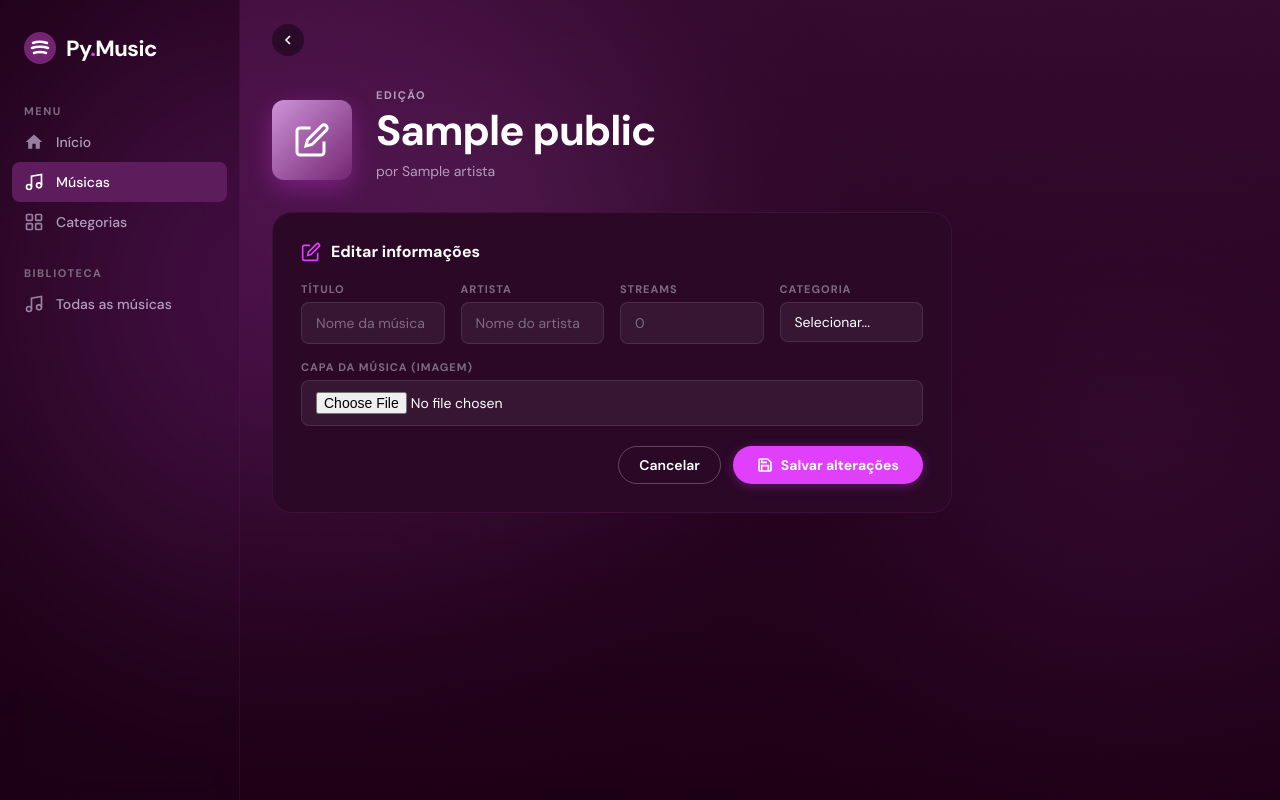
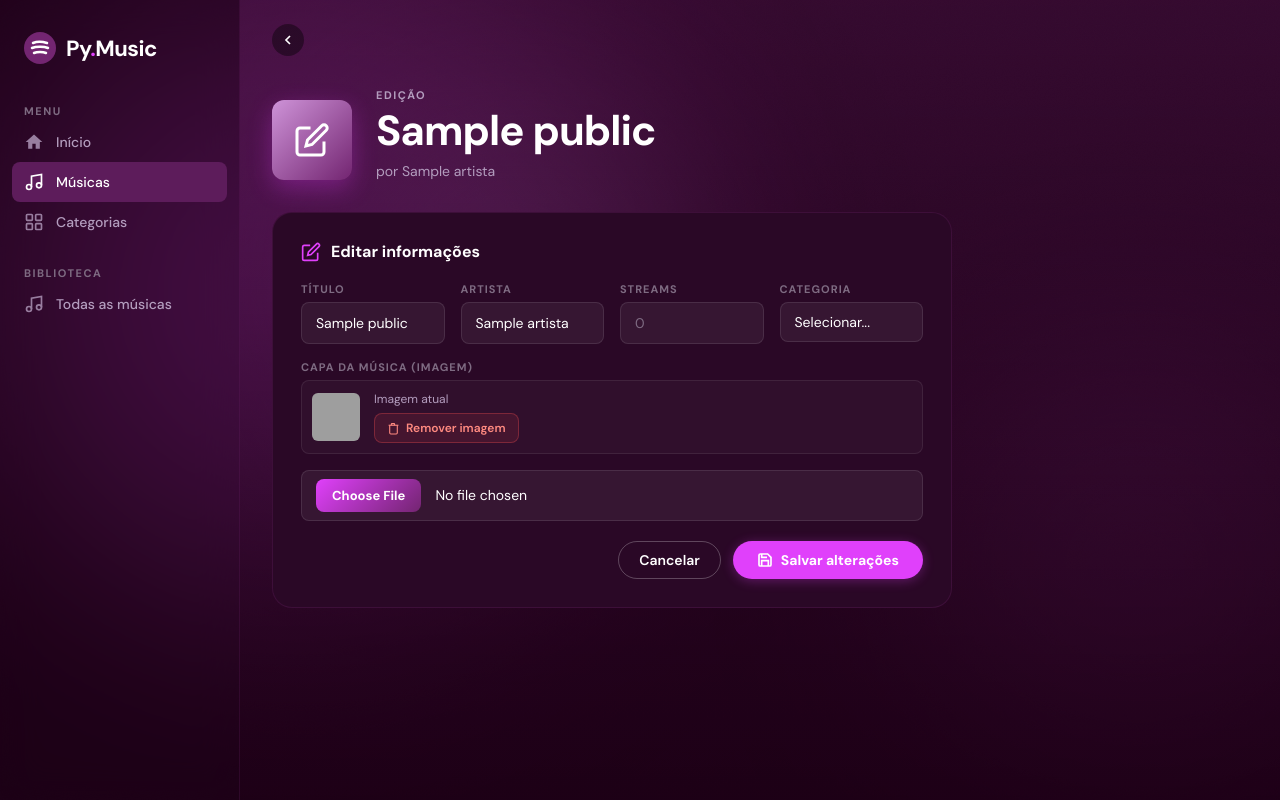
Before and after one commit to vnicolas-stack/Py.music, a Flask app: page /editar/1 in a window 1280 px wide. Run offline with Flask 3, Linux system fonts and the light colour scheme; a database or web service that is not in the repository returns one stand-in record (values such as "Sample title"); some libraries are stand-ins or nearby versions; some web fonts are replaced; grey boxes are pictures that could not be loaded.

Commit message:
Adicionar/remover capa implementado, e rota de editar.html corrigida!

```diff
--- a/app.py
+++ b/app.py
@@ -94,16 +94,39 @@ def editar(id):
     if request.method == "POST":
         titulo = texto_limpo(request.form.get("nome_musica")).strip()
         artista = texto_limpo(request.form.get("nome_artista")).strip()
+
         capa_da_musica = request.files.get("imagem")
+        nome_capa = None
+
+        if capa_da_musica and capa_da_musica.filename != '':
+            if arquivo_permitido(capa_da_musica.filename):
+                nome_capa = secure_filename(capa_da_musica.filename)
+                capa_da_musica.save(os.path.join(app.config['UPLOAD_FOLDER'], nome_capa))
+
+        remover_imagem = request.form.get("remover_imagem") == "on"
 
         if titulo and artista:
+            # Se o usuário pediu remoção e não enviou uma capa nova,
+            # tentamos apagar o arquivo antigo do disco (se não for usado por outra música)
+            if remover_imagem and not nome_capa:
+                musica_atual = model.obter_musica(id)
+                if musica_atual and musica_atual.get('capa'):
+                    if not model.capa_em_uso_por_outras(musica_atual['capa'], id):
+                        caminho_antigo = os.path.join(app.config['UPLOAD_FOLDER'], musica_atual['capa'])
+                        if os.path.exists(caminho_antigo):
+                            try:
+                                os.remove(caminho_antigo)
+                            except OSError:
+                                pass
+
             model.editar_musica(
                 id_musica=id,
                 titulo=titulo,
                 artista=artista,
                 streams=request.form.get("streams"),
                 nome_categoria=texto_limpo(request.form.get("categoria")),
-                capa_da_musica=capa_da_musica.read() if capa_da_musica else None
+                capa=nome_capa,
+                remover_capa=remover_imagem
             )
         return render_template("listar_musicas.html", musica=model.listar_musicas(), categoria=model.listar_categorias())
     else:
--- a/model.py
+++ b/model.py
@@ -5,7 +5,7 @@ HOST = "127.0.0.1"
 PORT = "5432"
 DB_NAME = "Py.music"
 USER = "postgres"
-PASSWORD = "postgres"
+PASSWORD = "Nick7F"
 
 
 def get_conn():
@@ -120,7 +120,7 @@ def adicionar_musica(titulo, artista, streams, nome_categoria, capa=None):
         conn.commit()
 
 
-def editar_musica(id_musica, titulo, artista, streams, nome_categoria, capa=None):
+def editar_musica(id_musica, titulo, artista, streams, nome_categoria, capa=None, remover_capa=False):
     with get_conn() as conn, conn.cursor() as cur:
         id_categoria = _id_categoria_por_nome(cur, nome_categoria)
 
@@ -134,8 +134,18 @@ def editar_musica(id_musica, titulo, artista, streams, nome_categoria, capa=None
                 """,
                 (titulo, artista, streams or 0, id_categoria, capa, id_musica),
             )
+        elif remover_capa:
+            # Usuário pediu para remover a capa atual, sem enviar uma nova
+            cur.execute(
+                """
+                UPDATE public.musicas
+                SET titulo = %s, artista = %s, streams = %s, id_categoria = %s, capa = NULL
+                WHERE id = %s
+                """,
+                (titulo, artista, streams or 0, id_categoria, id_musica),
+            )
         else:
-            # Se NÃO enviou capa nova, atualizamos os dados mantendo a capa atual
+            # Se NÃO enviou capa nova nem pediu remoção, mantemos a capa atual
             cur.execute(
                 """
                 UPDATE public.musicas
@@ -147,6 +157,16 @@ def editar_musica(id_musica, titulo, artista, streams, nome_categoria, capa=None
         conn.commit()
 
 
+def capa_em_uso_por_outras(nome_capa, excluir_id):
+    """Verifica se outra música (diferente de excluir_id) ainda usa essa mesma imagem."""
+    with get_conn() as conn, conn.cursor() as cur:
+        cur.execute(
+            "SELECT 1 FROM public.musicas WHERE capa = %s AND id != %s LIMIT 1",
+            (nome_capa, excluir_id),
+        )
+        return cur.fetchone() is not None
+
+
 def deletar_musica(id_musica):
     with get_conn() as conn, conn.cursor() as cur:
         cur.execute("DELETE FROM musicas WHERE id = %s", (id_musica,))
--- a/static/style.css
+++ b/static/style.css
@@ -405,6 +405,65 @@ html, body {
 .musica-titulo { font-weight: 500; color: var(--text-primary); margin-bottom: 2px; }
 .musica-artista { font-size: 12px; color: var(--text-secondary); }
 
+.capa-atual-preview {
+  display: flex;
+  align-items: center;
+  gap: 14px;
+  margin-bottom: 10px;
+  padding: 10px;
+  background: rgba(255,255,255,0.03);
+  border: 1px solid rgba(255,255,255,0.08);
+  border-radius: var(--radius);
+}
+
+.capa-atual-img {
+  width: 48px;
+  height: 48px;
+  object-fit: cover;
+  border-radius: 6px;
+  flex-shrink: 0;
+}
+
+.capa-atual-info {
+  display: flex;
+  flex-direction: column;
+  gap: 6px;
+}
+
+.capa-atual-texto {
+  font-size: 12px;
+  color: var(--text-secondary);
+}
+
+.btn-remover-imagem {
+  display: inline-flex;
+  align-items: center;
+  gap: 6px;
+  padding: 6px 12px;
+  width: fit-content;
+  border-radius: var(--radius);
+  border: 1px solid rgba(255,80,80,0.3);
+  background: rgba(255,80,80,0.1);
+  color: #ff8a80;
+  font-family: inherit;
+  font-size: 12px;
+  font-weight: 600;
+  cursor: pointer;
+  transition: all var(--transition);
+  user-select: none;
+}
+
+.btn-remover-imagem:hover {
+  background: rgba(255,80,80,0.2);
+  border-color: rgba(255,80,80,0.5);
+}
+
+.btn-remover-imagem.ativo {
+  background: rgba(255,80,80,0.3);
+  border-color: #ff8a80;
+  color: #ffcdd2;
+}
+
 .musica-streams { color: var(--text-secondary); }
 
 .musica-badge {
@@ -479,6 +538,42 @@ html, body {
 }
 .formulario-select { appearance: none; cursor: pointer; }
 .formulario-select option { background: var(--c4); }
+
+input[type="file"].formulario-input {
+  cursor: pointer;
+  padding: 8px 14px;
+}
+input[type="file"].formulario-input::file-selector-button {
+  background: linear-gradient(135deg, var(--accent) 0%, var(--c1) 100%);
+  color: var(--text-primary);
+  border: none;
+  border-radius: var(--radius);
+  padding: 8px 16px;
+  margin-right: 14px;
+  font-family: inherit;
+  font-size: 13px;
+  font-weight: 700;
+  cursor: pointer;
+  transition: all var(--transition);
+}
+input[type="file"].formulario-input::file-selector-button:hover {
+  background: linear-gradient(135deg, #ea5cfb 0%, var(--c1) 100%);
+  transform: scale(1.02);
+}
+/* fallback para navegadores baseados em Webkit mais antigos */
+input[type="file"].formulario-input::-webkit-file-upload-button {
+  background: linear-gradient(135deg, var(--accent) 0%, var(--c1) 100%);
+  color: var(--text-primary);
+  border: none;
+  border-radius: var(--radius);
+  padding: 8px 16px;
+  margin-right: 14px;
+  font-family: inherit;
+  font-size: 13px;
+  font-weight: 700;
+  cursor: pointer;
+  transition: all var(--transition);
+}
 
 .formulario-acoes {
   display: flex; justify-content: flex-end; gap: 12px;
--- a/templates/editar.html
+++ b/templates/editar.html
@@ -84,30 +84,45 @@
         <svg viewBox="0 0 24 24" fill="none" stroke="currentColor" stroke-width="2"><path d="M11 4H4a2 2 0 0 0-2 2v14a2 2 0 0 0 2 2h14a2 2 0 0 0 2-2v-7"/><path d="M18.5 2.5a2.121 2.121 0 0 1 3 3L12 15l-4 1 1-4 9.5-9.5z"/></svg>
         Editar informações
       </div>
-      <form method="POST" action="/adicionar" enctype="multipart/form-data">
+      <form method="POST" action="/editar/{{ musica.id }}" enctype="multipart/form-data">
         <div class="formulario-grid quatro-colunas">
           <div class="formulario-grupo">
             <label class="formulario-label">Título</label>
-            <input class="formulario-input" name="nome_musica" placeholder="Nome da música" pattern=".*\S.*" title="Não pode ser só espaços" required>
+            <input class="formulario-input" name="nome_musica" value="{{ musica.title }}" placeholder="Nome da música" ...>
           </div>
           <div class="formulario-grupo">
             <label class="formulario-label">Artista</label>
-            <input class="formulario-input" name="nome_artista" placeholder="Nome do artista" pattern=".*\S.*" title="Não pode ser só espaços" required>
+            <input class="formulario-input" name="nome_artista" value="{{ musica.artista }}" placeholder="Nome do artista" ...>
           </div>
           <div class="formulario-grupo">
             <label class="formulario-label">Streams</label>
-            <input class="formulario-input" type="number" name="streams" placeholder="0">
+            <input class="formulario-input" type="number" name="streams" value="{{ musica.streams }}" placeholder="0">
           </div>
           <div class="formulario-grupo">
             <label class="formulario-label">Categoria</label>
             <select class="formulario-select" name="categoria">
               <option value="">Selecionar...</option>
               {% for c in categoria %}
-                <option value="{{ c.name }}">{{ c.name }}</option>
+                <option value="{{ c.name }}" {% if c.name == musica.categoria %}selected{% endif %}>{{ c.name }}</option>
               {% endfor %}
             </select>
           </div>
           <div class="formulario-grupo" style="grid-column: span 4;"> <label class="formulario-label">Capa da música (Imagem)</label>
+
+            {% if musica.capa %}
+            <div class="capa-atual-preview">
+              <img src="{{ url_for('static', filename='uploads/' + musica.capa) }}" alt="Capa atual" class="capa-atual-img">
+              <div class="capa-atual-info">
+                <span class="capa-atual-texto">Imagem atual</span>
+                <label class="btn-remover-imagem" id="label-remover-imagem">
+                  <input type="checkbox" name="remover_imagem" id="remover_imagem" style="display:none;">
+                  <svg width="13" height="13" viewBox="0 0 24 24" fill="none" stroke="currentColor" stroke-width="2"><polyline points="3 6 5 6 21 6"/><path d="M19 6v14a2 2 0 0 1-2 2H7a2 2 0 0 1-2-2V6m3 0V4a1 1 0 0 1 1-1h4a1 1 0 0 1 1 1v2"/></svg>
+                  <span id="texto-remover-imagem">Remover imagem</span>
+                </label>
+              </div>
+            </div>
+            {% endif %}
+
             <input class="formulario-input" type="file" name="imagem" accept="image/*">
           </div>
         </div>
@@ -121,6 +136,20 @@
         </div>
       </form>
     </div>
+
+    <script>
+      (function () {
+        var checkbox = document.getElementById('remover_imagem');
+        var label = document.getElementById('label-remover-imagem');
+        var texto = document.getElementById('texto-remover-imagem');
+        if (checkbox && label && texto) {
+          checkbox.addEventListener('change', function () {
+            label.classList.toggle('ativo', checkbox.checked);
+            texto.textContent = checkbox.checked ? 'Imagem será removida' : 'Remover imagem';
+          });
+        }
+      })();
+    </script>
     {% else %}
     <div class="estado-vazio">
       <svg viewBox="0 0 24 24" fill="none" stroke="currentColor" stroke-width="1.5"><circle cx="12" cy="12" r="10"/><line x1="12" y1="8" x2="12" y2="12"/><line x1="12" y1="16" x2="12.01" y2="16"/></svg>
--- a/templates/listar_musicas.html
+++ b/templates/listar_musicas.html
@@ -181,6 +181,7 @@
               </div>
               <div>
                 <div class="musica-titulo">{{ m.title }}</div>
+                <div class="musica-artista">{{ m.artista }}</div>
               </div>
             </div>
           </td>
```
Also changed, not shown: 2 other files.
